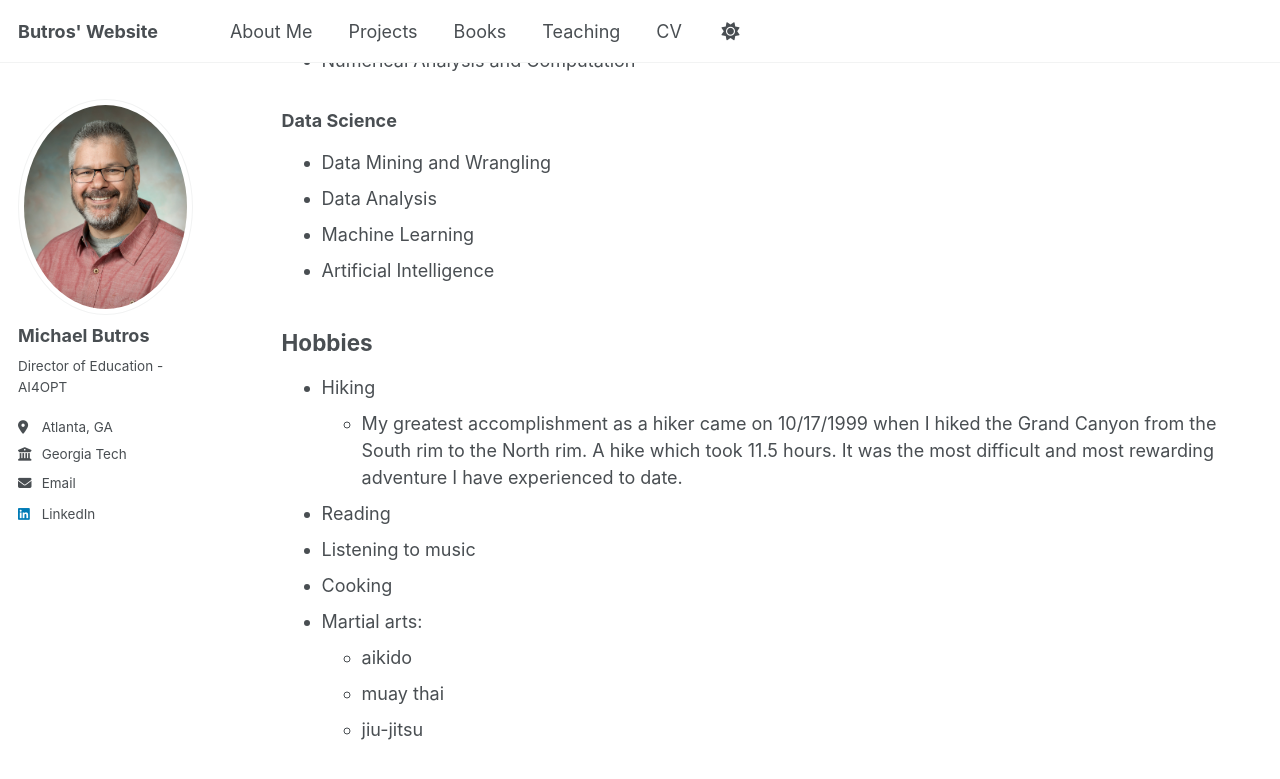
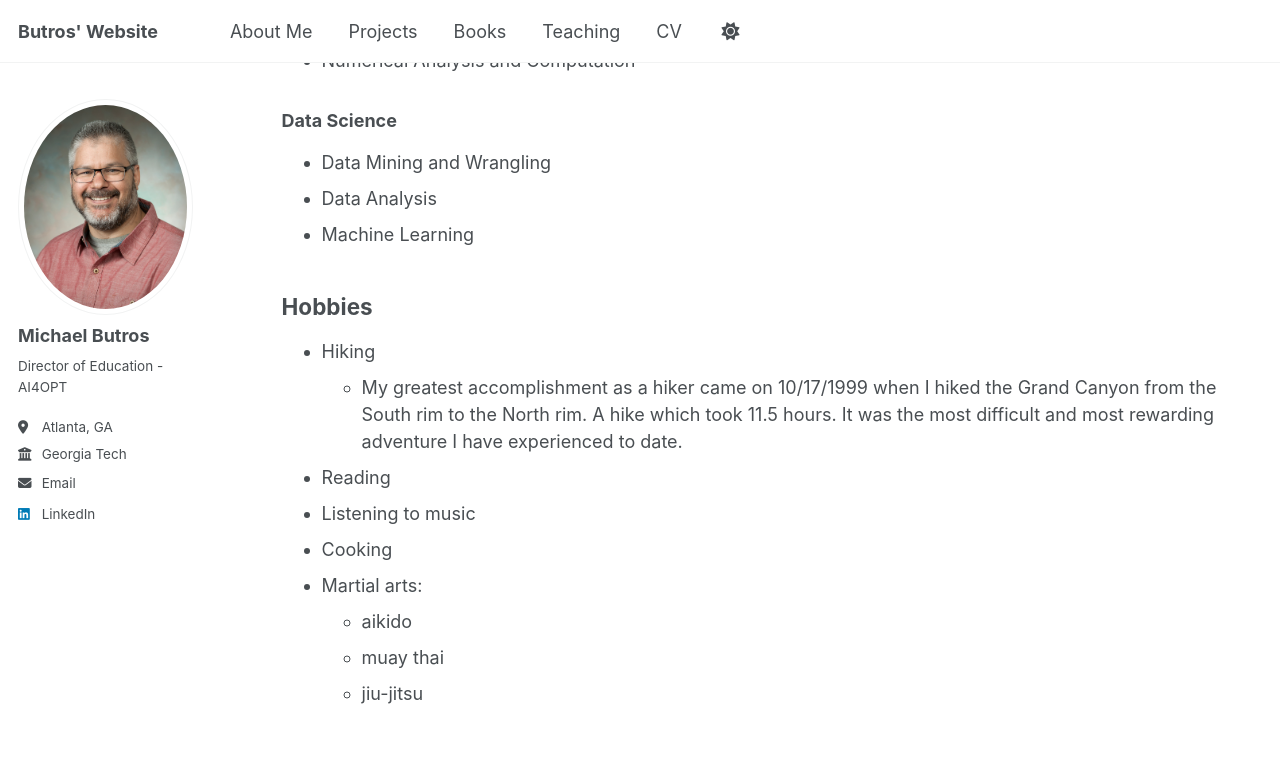
Before and after one commit to MButros/MButros.github.io, a Jekyll site: the page built from _pages/about me.md, in a window 1280 px wide and 900 px high, scrolled down 1076 px. Shown: the top 779 px of the window. Built offline with Jekyll 4.4.1, drawn with Linux system fonts in a browser that asks for light colours.

Commit message:
Update about me.md

```diff
--- a/_pages/about me.md
+++ b/_pages/about me.md
@@ -28,7 +28,6 @@ In the summer of 2022, I began a Faculty Training Program (FTP) at the Artificia
 * Data Mining and Wrangling
 * Data Analysis
 * Machine Learning
-* Artificial Intelligence
 
 ## Hobbies
 * Hiking
```
